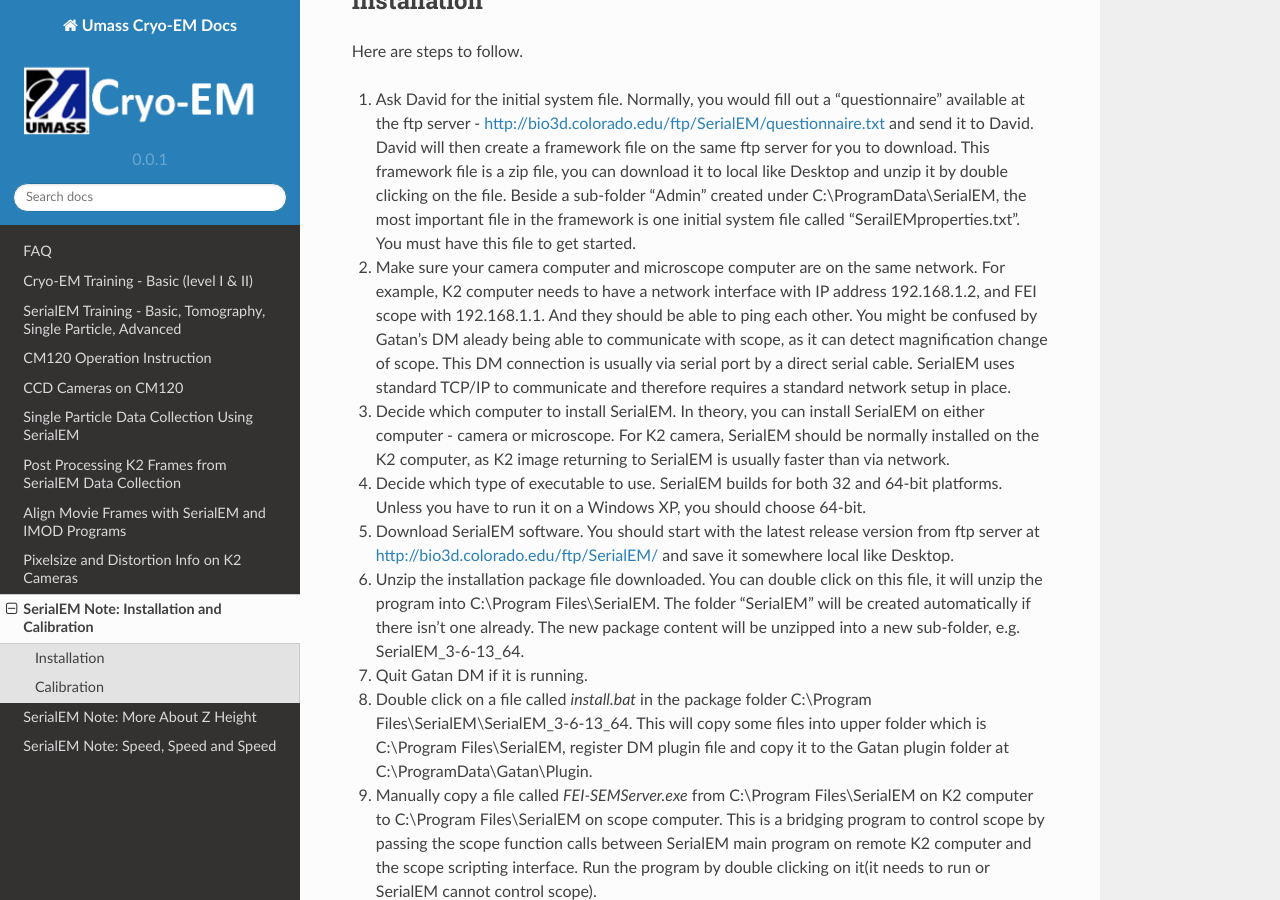
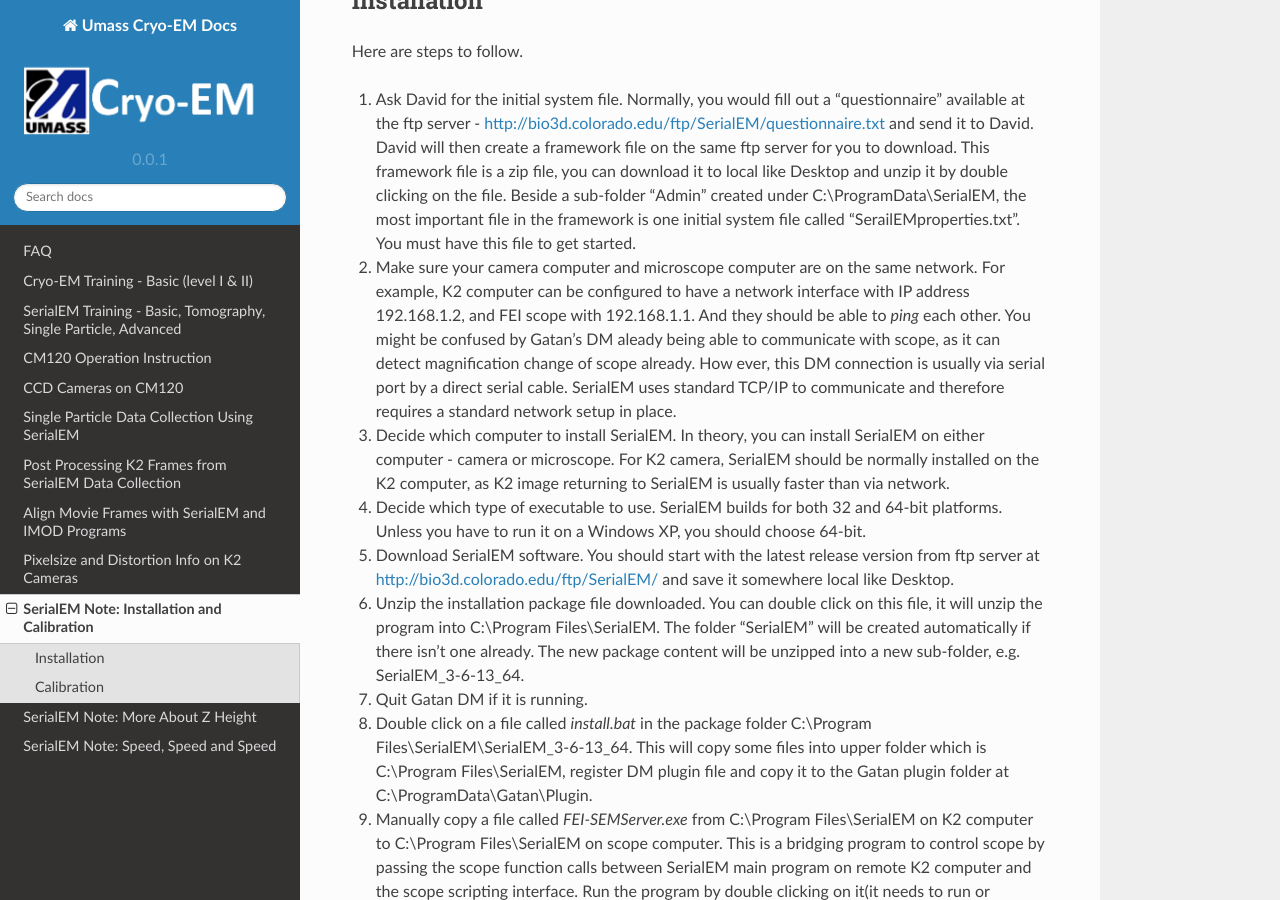
Before and after one commit to xuchen66/sphinx-emdocs, a Sphinx documentation site: the page built from source/serialEM-note-install-and-calib.rst, in a window 1280 px wide and 900 px high, scrolled down 579 px. Built offline with Sphinx 7.4.7 and the Read the Docs theme 2.0.0, drawn with Linux system fonts in a browser that asks for light colours; pages that are not in the unit, such as notebooks, are missing from menus.

Commit message:
Update serialEM-note-install-and-calib.rst

```diff
--- a/source/serialEM-note-install-and-calib.rst
+++ b/source/serialEM-note-install-and-calib.rst
@@ -24,7 +24,7 @@
 
 1. Ask David for the initial system file. Normally, you would fill out a "questionnaire" available at the ftp server - http://bio3d.colorado.edu/ftp/SerialEM/questionnaire.txt and send it to David. David will then create a framework file on the same ftp server for you to download. This framework file is a zip file, you can download it to local like Desktop and unzip it by double clicking on the file. Beside a sub-folder "Admin" created under C:\\ProgramData\\SerialEM, the most important file in the framework is one initial system file called "SerailEMproperties.txt". You must have this file to get started.
 
-#. Make sure your camera computer and microscope computer are on the same network. For example, K2 computer needs to have a network interface with IP address 192.168.1.2, and FEI scope with 192.168.1.1. And they should be able to ping each other. You might be confused by Gatan's DM aleady being able to communicate with scope, as it can detect magnification change of scope. This DM connection is usually via serial port by a direct serial cable. SerialEM uses standard TCP/IP to communicate and therefore requires a standard network setup in place.
+#. Make sure your camera computer and microscope computer are on the same network. For example, K2 computer can be configured to have a network interface with IP address 192.168.1.2, and FEI scope with 192.168.1.1. And they should be able to *ping* each other. You might be confused by Gatan's DM aleady being able to communicate with scope, as it can detect magnification change of scope already. How ever, this DM connection is usually via serial port by a direct serial cable. SerialEM uses standard TCP/IP to communicate and therefore requires a standard network setup in place.
 
 #. Decide which computer to install SerialEM. In theory, you can install SerialEM on either computer - camera or microscope. For K2 camera, SerialEM should be normally installed on the K2 computer, as K2 image returning to SerialEM is usually faster than via network.
 
```
